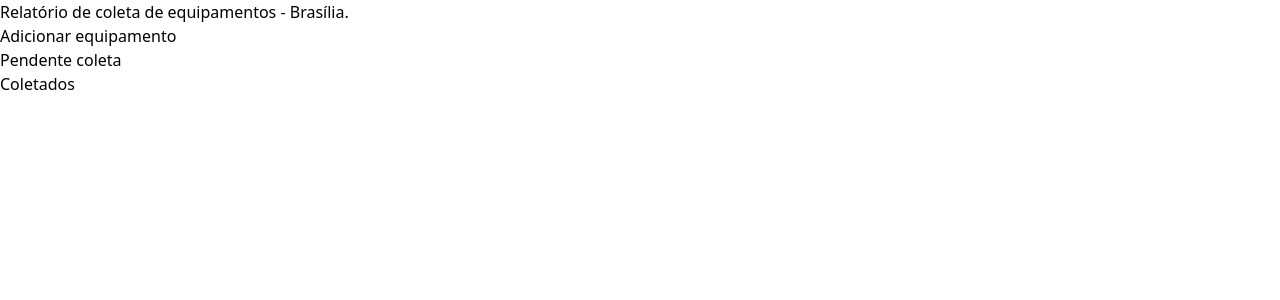
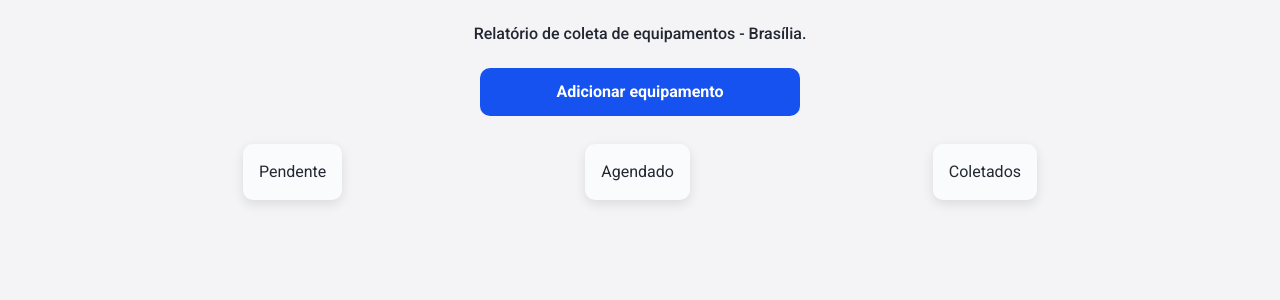
Before and after one commit to GMN-dev/FacaMinhaColeta, a Next.js app: page / in a window 1280 px wide. Shown: the top 300 px of the page. Built offline with nearby package versions, Linux system fonts and the light colour scheme.

Commit message:
added css to main page

```diff
--- a/src/app/globals.css
+++ b/src/app/globals.css
@@ -1,3 +1,5 @@
+@import url('https://fonts.googleapis.com/css2?family=Roboto:ital,wght@0,100;0,300;0,400;0,500;0,700;0,900;1,100;1,300;1,400;1,500;1,700;1,900&display=swap');
+
 @tailwind base;
 @tailwind components;
 @tailwind utilities;
@@ -8,7 +10,53 @@
 }
 
 *{
-  box-sizing: border-box;
   padding: 0;
   margin: 0;
+  box-sizing: border-box;
 }
+
+body{
+  font-family: Roboto;
+  color: #222831;
+  background-color: #F4F3F6;
+}
+
+.title-header{
+  color: #222831;
+  font-weight: 500;
+  text-align: center;
+  margin: 22px 0 22px 0;
+}
+
+.main-section{
+  display: flex;
+  align-items: center;
+  justify-content: space-evenly;
+}
+
+.section-container{
+  background-color: #FAFBFC;
+  padding: 16px;
+  border-radius: 10px;
+  box-shadow: 0 4px 12px rgba(0, 0, 0, 0.1);
+}
+.newAssetBtn{
+  background-color: #1552F0;
+  color: white;
+  border-radius: 10px;
+  font-weight: 600;
+  width: 320px;
+  padding: 12px;
+  border: none;
+  cursor: pointer;
+}
+.newAssetBtn:hover{
+  filter: brightness(1.3);
+}
+.container-top{
+  display: flex;
+  flex-direction: column;
+  justify-content: center;
+  align-items: center;
+  padding-bottom: 28px;
+}
--- a/src/app/home.module.css
+++ /dev/null
@@ -1,39 +0,0 @@
-.title-header{
-    color: #222831;
-    font-weight: 500;
-    text-align: center;
-    margin: 22px 0 22px 0;
-}
-
-.main-section{
-    display: flex;
-    align-items: center;
-    justify-content: space-evenly;
-}
-
-.section-container{
-    background-color: #FAFBFC;
-    padding: 16px;
-    border-radius: 10px;
-    box-shadow: 0 4px 12px rgba(0, 0, 0, 0.1);
-}
-.newAssetBtn{
-    background-color: #1552F0;
-    color: white;
-    border-radius: 10px;
-    font-weight: 600;
-    width: 320px;
-    padding: 12px;
-    border: none;
-    cursor: pointer;
-}
-.newAssetBtn:hover{
-    filter: brightness(1.3);
-}
-.container-top{
-    display: flex;
-    flex-direction: column;
-    justify-content: center;
-    align-items: center;
-    padding-bottom: 28px;
-}
--- a/src/app/page.tsx
+++ b/src/app/page.tsx
@@ -1,18 +1,22 @@
-import Image from "next/image";
+import "./globals.css"
 
 export default function Home() {
   return (
     <main>
-      <div className="container">
+      <div className="container-top">
         <h1 className="title-header">Relatório de coleta de equipamentos - Brasília.</h1>
         <button className="newAssetBtn" type="button">Adicionar equipamento</button>
       </div>
       <section className="main-section">
         <section className="section-container">
-          <h3>Pendente coleta</h3>
-          <div className="assets-container">
+          <h3>Pendente</h3>
+          <div className="items">
           </div>
-          <div className="items"></div>
+        </section>
+        <section className="section-container">
+          <h3>Agendado</h3>
+          <div className="items">
+          </div>
         </section>
         <section className="section-container">
           <h3>Coletados</h3>
```
